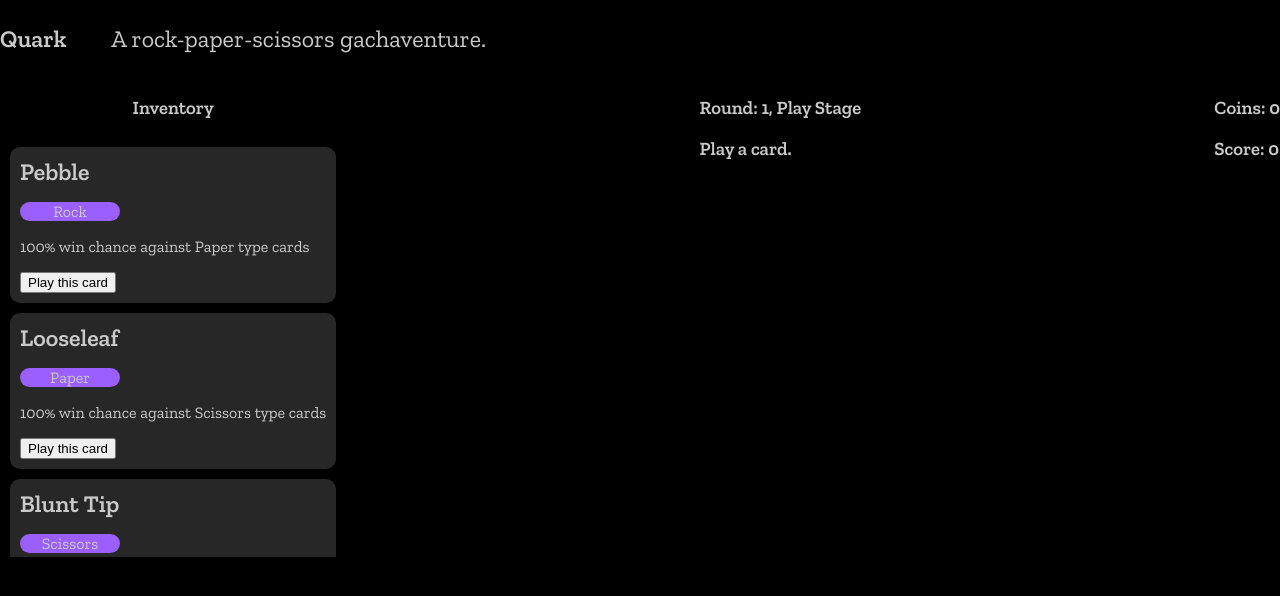
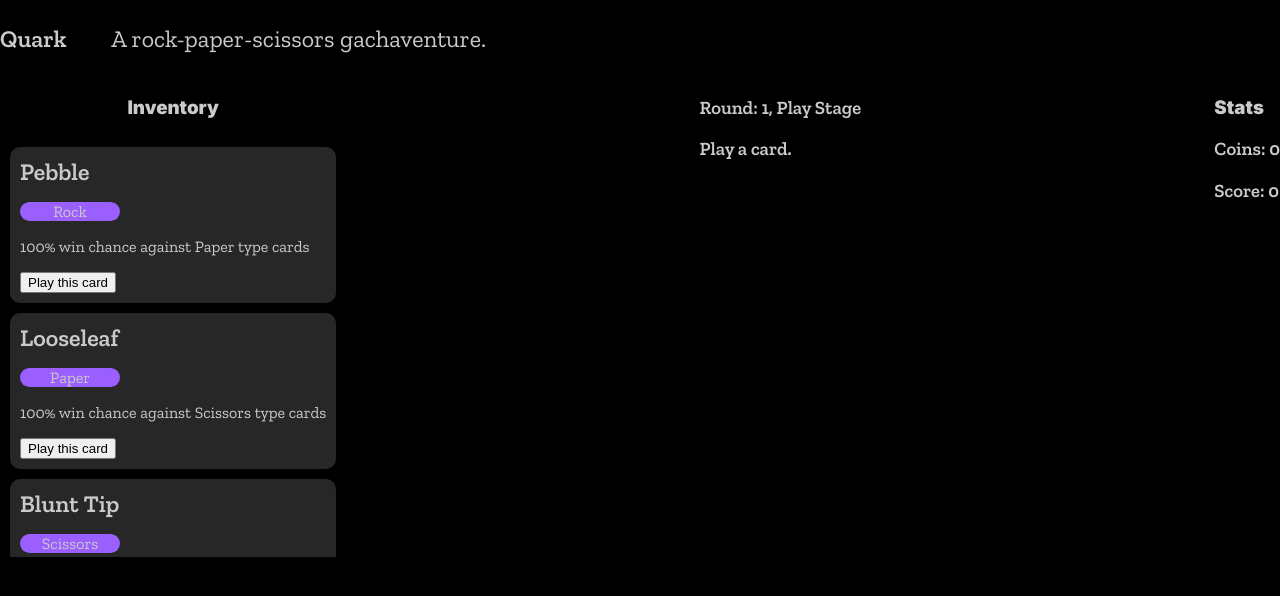
Before and after one commit to onmyraedar/rps-adventure, a React (Create React App) app: page / in a window 1280 px wide. Shown: the top 596 px of the page. Built offline with nearby package versions, Linux system fonts and the light colour scheme.

Commit message:
Change section header font to Inter

```diff
--- a/src/components/Game.css
+++ b/src/components/Game.css
@@ -9,6 +9,11 @@
     display: flex;
     flex-direction: column;
     align-items: center;
+}
+
+.section-header {
+    font-family: "Inter", sans-serif;
+    font-weight: 900;
 }
 
 .inventory {
--- a/src/components/Game.js
+++ b/src/components/Game.js
@@ -99,7 +99,9 @@ function Game() {
     return(
         <div className="game-container">
             <div className="game-container-left">
-                <h3>Inventory</h3>
+                <div className="section-header">
+                    <h3>Inventory</h3>
+                </div>
                 <div className="inventory">
                     {inventory.map((card) => (
                         <Card key={card.id} card={card} playable={gameData.stage === "Play" ? true : false} onPlay={playRound}/>
@@ -110,6 +112,9 @@ function Game() {
                 {gameboard}
             </div>
             <div className="game-container-right">
+                <div className="section-header">
+                    <h3>Stats</h3>
+                </div>
                 <h3>Coins: {coins}</h3>
                 <h3>Score: {gameData.score}</h3>
             </div>
--- a/src/index.css
+++ b/src/index.css
@@ -1,4 +1,4 @@
-@import url('https://fonts.googleapis.com/css2?family=Zilla+Slab:ital,wght@0,400;0,600;1,400&display=swap');
+@import url('https://fonts.googleapis.com/css2?family=Inter:wght@200;300;400;900&family=Zilla+Slab:ital,wght@0,400;0,600;1,400&display=swap');
 
 body {
     margin: 0;
```
